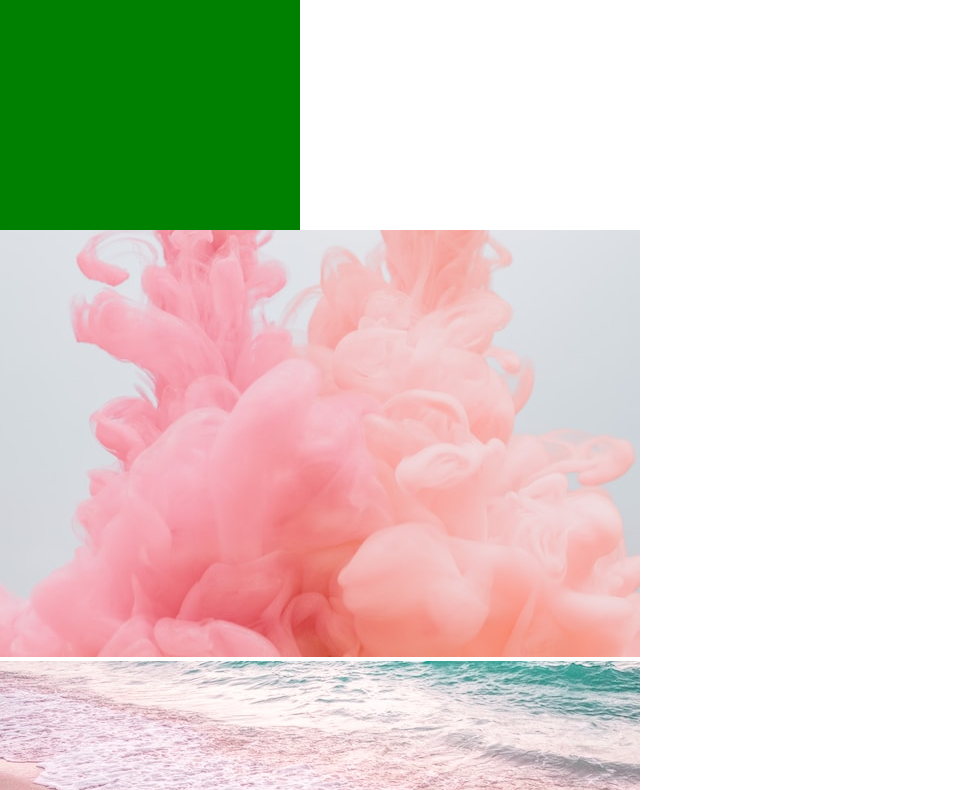
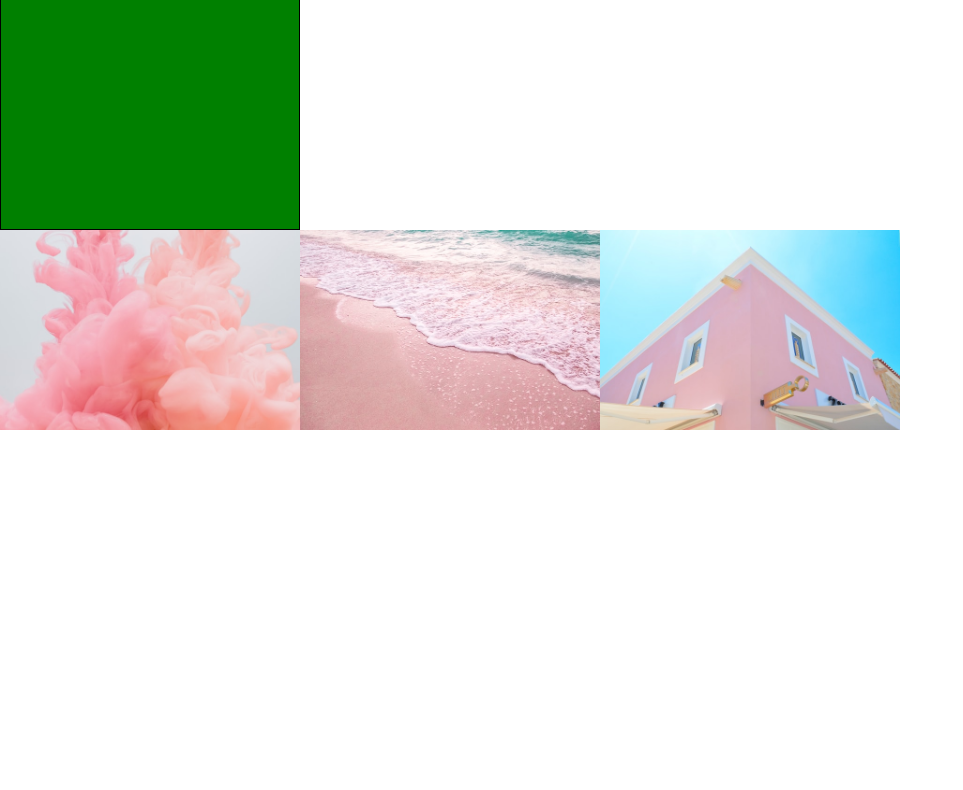
Before and after one commit to zeeeunee/hover, a plain HTML site: page index.html in a window 1280 px wide. Shown: the part 70-860 px from the top of the page, without its empty margins (0-963 px from the left). After the commit the page ends 800 px from the top, so only its background shows below. Drawn offline with Linux system fonts and the light colour scheme.

Commit message:
이미지추가

```diff
--- a/index.html
+++ b/index.html
@@ -9,15 +9,20 @@
 </head>
 
 <body>
-  <div>
+  <div class="wrap1">
     <h1>Hover</h1>
   </div>
-
-  <wrap class="pic">
-    <img src="img/pink1.jpg" alt="pinkimage1">
-    <img src="img/pink2.jpg" alt="pinkimage2">
-    <img src="img/pink3.jpg" alt="pinkimage3">
-  </wrap>
+  <div class="wrap2">
+    <div class="pic">
+      <img src="img/pink1.jpg" alt="pinkimage1">
+    </div>
+    <div class="pic">
+      <img src="img/pink2.jpg" alt="pinkimage2">
+    </div>
+    <div class="pic">
+      <img src="img/pink3.jpg" alt="pinkimage3">
+    </div>
+  </div>
 
 </body>
 
--- a/scss/style.scss
+++ b/scss/style.scss
@@ -1,10 +1,11 @@
 @import 'reset';
 @import 'variable';
 
-div {
+.wrap1 {
 	width: 300px;
 	height: 300px;
 	padding: 20px;
+	border: 1px solid black;
 	background-color: green;
 
 	h1 {
@@ -23,3 +24,21 @@ div {
 		}
 	}
 }
+
+.wrap2 {
+	width: 100%;
+	display: flex;
+	flex-flow: wrap;
+
+	.pic {
+		width: 300px;
+		height: 200px;
+		overflow: hidden;
+
+		img {
+			width: 100%;
+			height: 100%;
+			object-fit: cover;
+		}
+	}
+}
```
Also changed, not shown: css/style.css, 1 other file.
